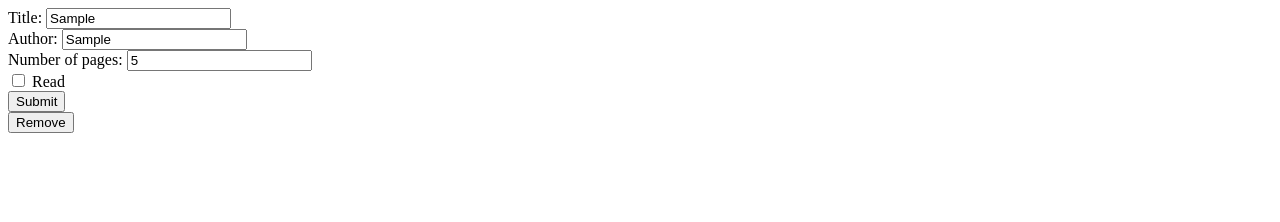
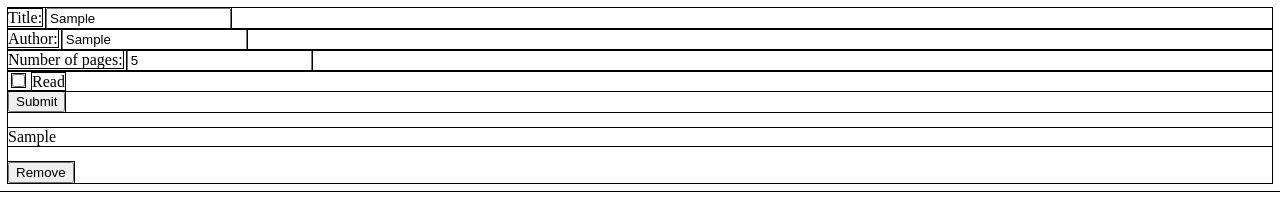
Before and after one commit to olsenjames1116/library, a website: page index.html in a window 1280 px wide. Both pictures are taken after typing "Sample", "Sample", "5" into the empty fields and a click on the button "Submit". Drawn offline with Linux system fonts and the light colour scheme.

Commit message:
Display books as html to webpage
A new section of the page was added to display each book from the
library array as a card in the main content section of the page.

```diff
--- a/index.html
+++ b/index.html
@@ -28,6 +28,8 @@
             </div>
             <button type="button">Submit</button>
         </form>
+        <div class="mainContent">
+        </div>
         <button type="button">Remove</button>
     </body>
 </html>
--- a/javascript.js
+++ b/javascript.js
@@ -4,6 +4,7 @@ const pages = document.querySelector('input#pages');
 const read = document.querySelector('input#read');
 const submitButton = document.querySelector('form>button[type=button]');
 const removeButton = document.querySelector('body>button');
+const mainContent = document.querySelector('div.mainContent');
 const libraryArray = [];
 
 function Book(title, author, pages, read) {
@@ -11,6 +12,17 @@ function Book(title, author, pages, read) {
     this.author = author;
     this.pages = pages;
     this.read = read;
+}
+
+function displayBooks(libraryArray) {
+    mainContent.innerHTML = '';
+    libraryArray.forEach((book) => {
+        const card = document.createElement('div.card');
+        const cardTitle = document.createElement('p');
+        cardTitle.textContent = book.title;
+        card.appendChild(cardTitle);
+        mainContent.appendChild(card);
+    });
 }
 
 submitButton.addEventListener('click', () => {
@@ -28,7 +40,7 @@ submitButton.addEventListener('click', () => {
     );
 
     libraryArray.push(userBook);
-    console.table(libraryArray);
+    displayBooks(libraryArray);
 });
 
 removeButton.addEventListener('click', () => {
--- a/style.css
+++ b/style.css
@@ -0,0 +1,3 @@
+*{
+    outline: 1px solid black;
+}
```
